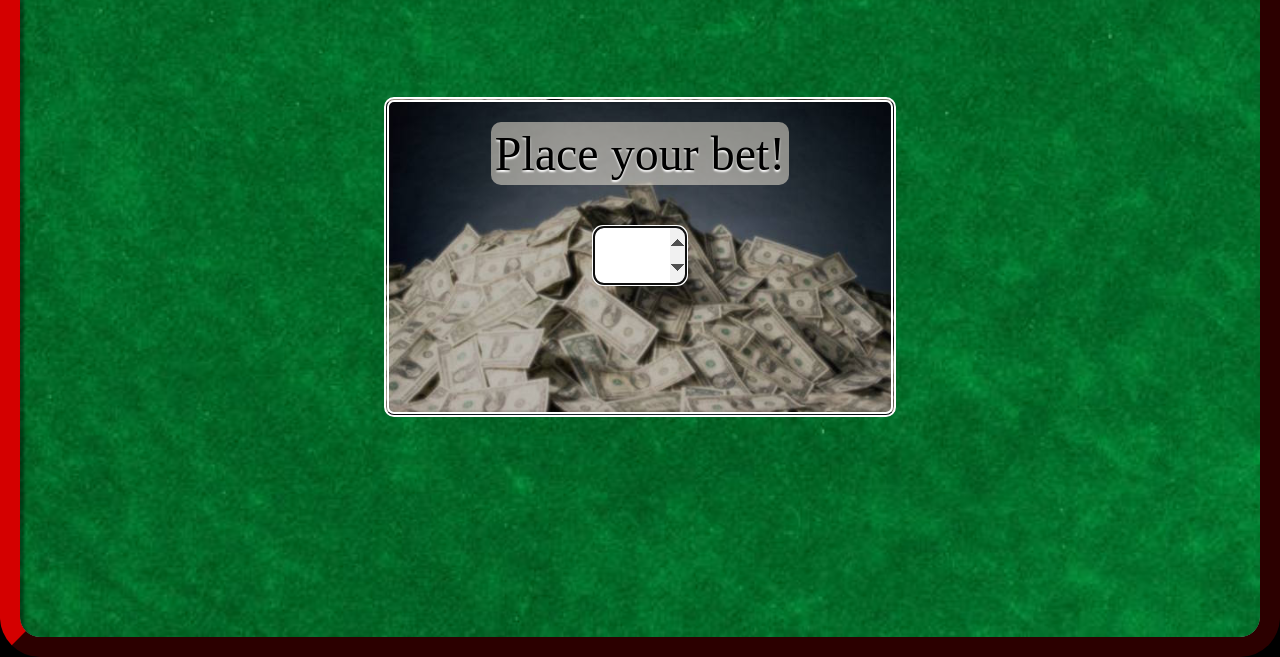
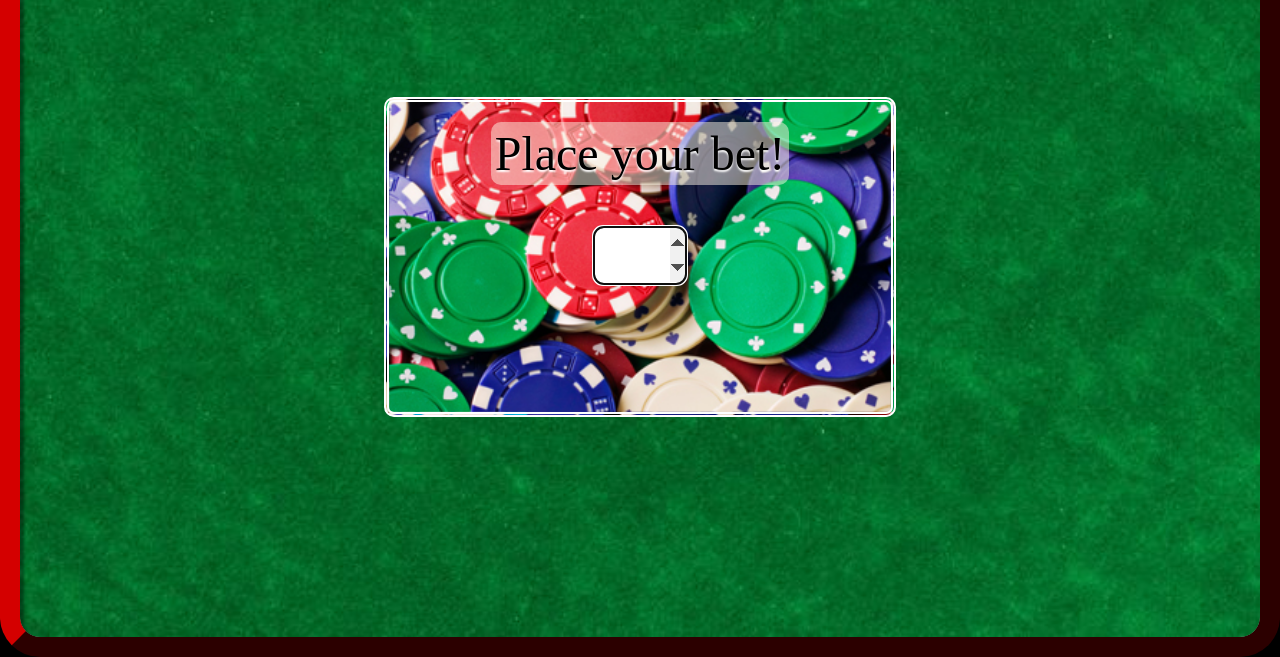
Before and after one commit to bossjohnson/blackjack, a website: page public/index.html in a window 1280 px wide. Shown: the part 143-800 px from the top of the page. Drawn offline with nearby package versions, Linux system fonts and the light colour scheme; some packages are replaced by stand-ins of ours; a web font is replaced by a local one.

Commit message:
Changed cashpile to chips

```diff
--- a/public/stylesheets/style.scss
+++ b/public/stylesheets/style.scss
@@ -180,7 +180,7 @@ hr {
     border: 5px double white;
     border-radius: 10px;
     background-color: white;
-    background-image: url("../images/cashpile.jpg");
+    background-image: url("../images/chips.jpg");
     background-size: cover;
     background-position: bottom;
     position: absolute;
```
Also changed, not shown: public/images/chips.jpg (added), public/stylesheets/style.css.
